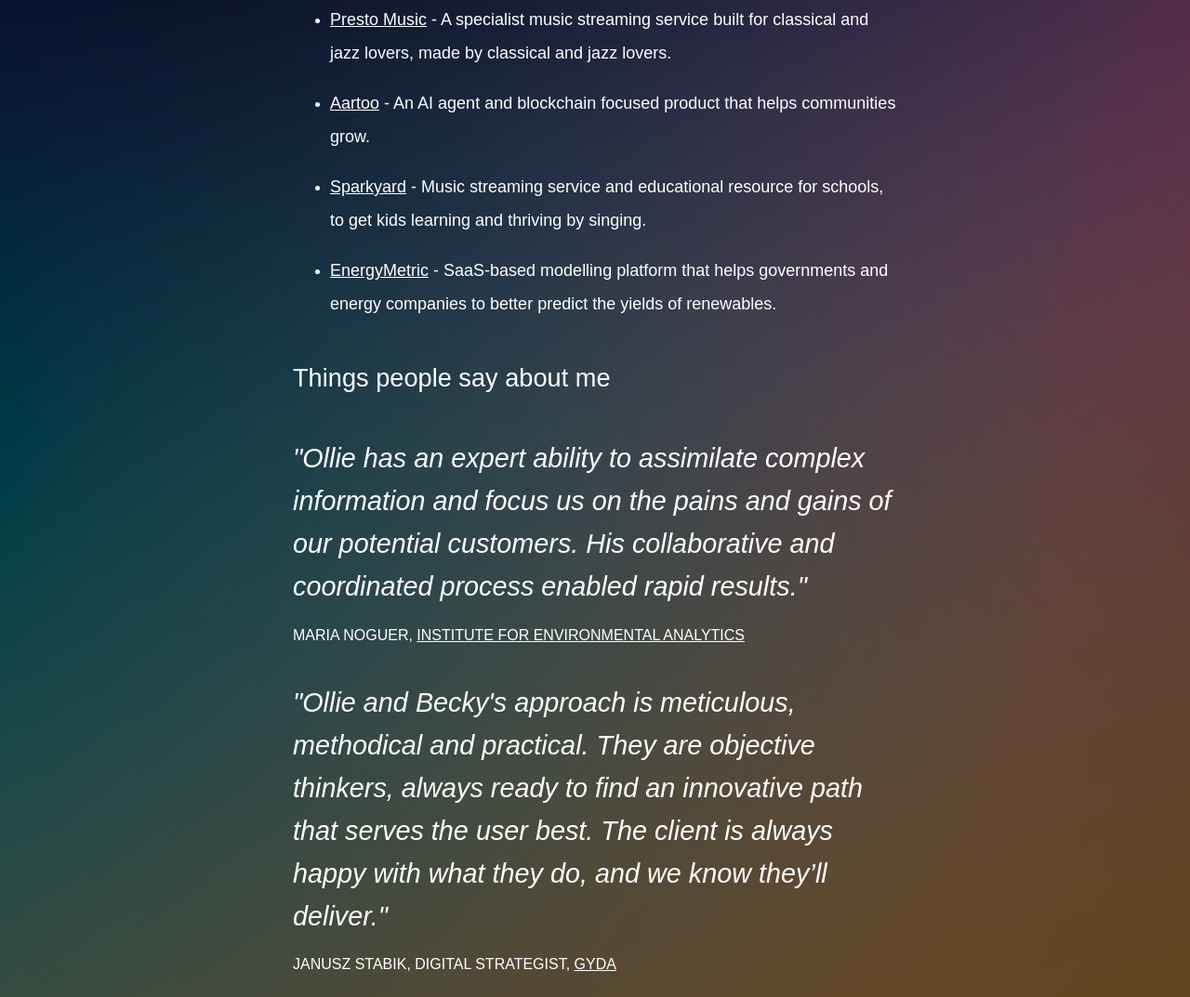
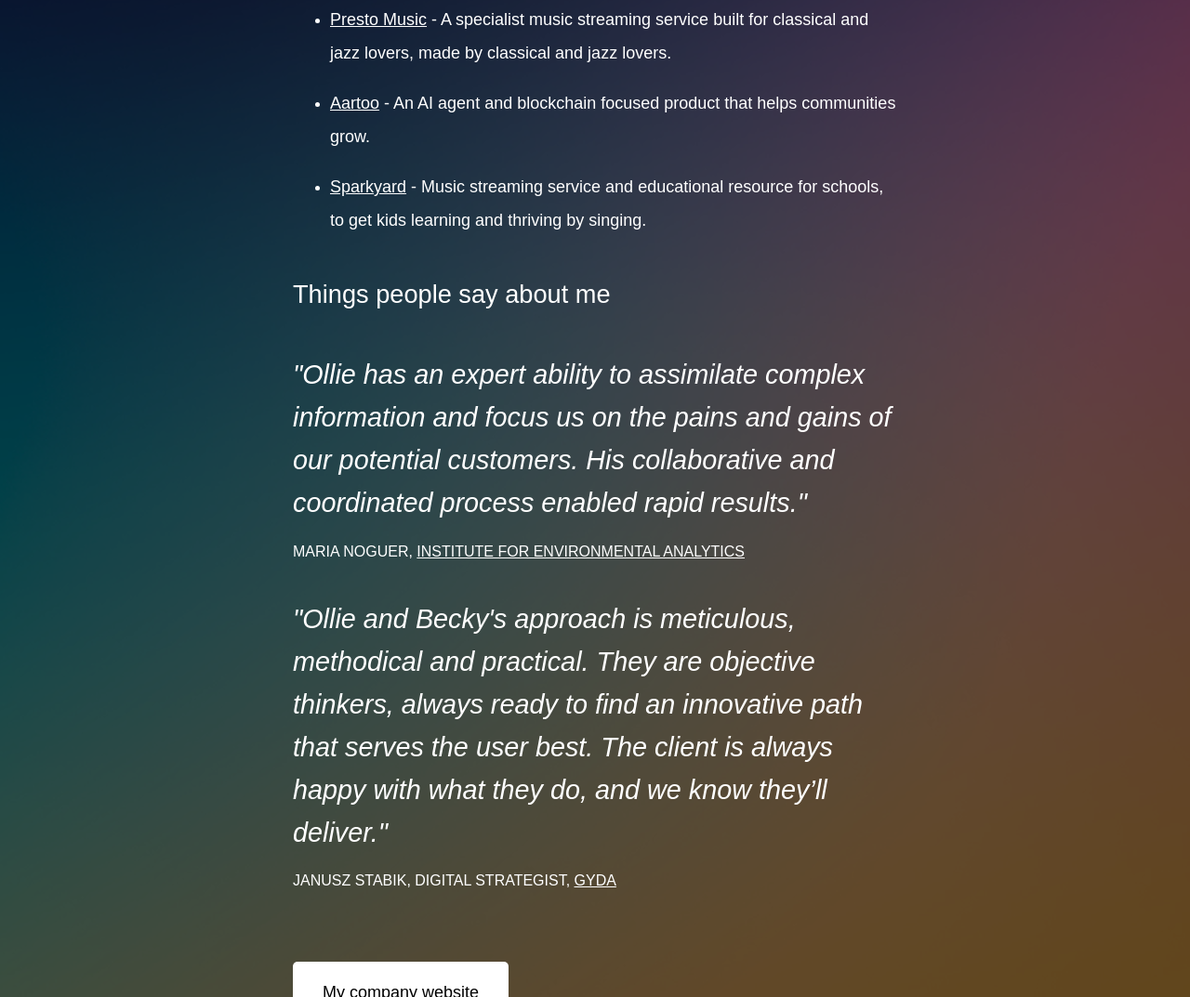
Before and after one commit to olliefrancis/olliefrancis.github.io, a plain HTML site: page index.html in a window 1280 px wide. Shown: the part 1505-2578 px from the top of the page at 93% size. Drawn offline with Linux system fonts and the light colour scheme; a web font is replaced by a local one.

Commit message:
Remove EnergyMetric from products list
Co-Authored-By: Claude Opus 5.5 <noreply@anthropic.com>
Claude-Session: https://claude.ai/code/session_019wvzHx1WAoS9RGadQp1hQ6

```diff
--- a/index.html
+++ b/index.html
@@ -43,9 +43,6 @@
 		  <li>
 		    <p><a href="https://www.sparkyard.com/" target="_blank">Sparkyard</a> - Music streaming service and educational resource for schools, to get kids learning and thriving by singing.</p>
 	      </li>
-		  <li>
-		    <p><a href="https://www.energy-metric.com/" target="_blank">EnergyMetric</a> - SaaS-based modelling platform that helps governments and energy companies to better predict the yields of renewables.</p>
-	      </li>
 	  </ul>
 
 	  <h3>Things people say about me</h3>
```
